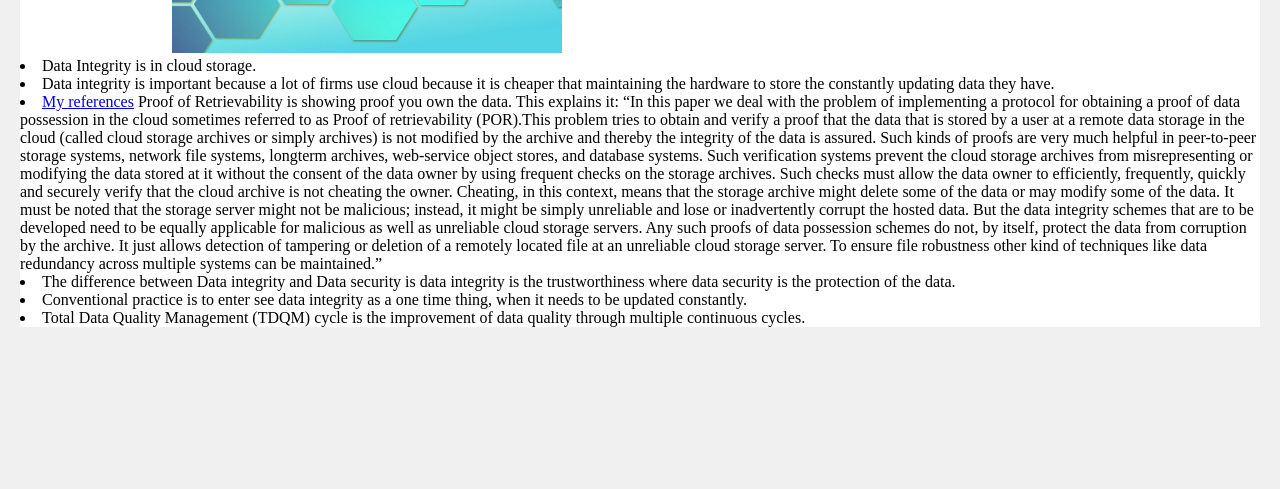
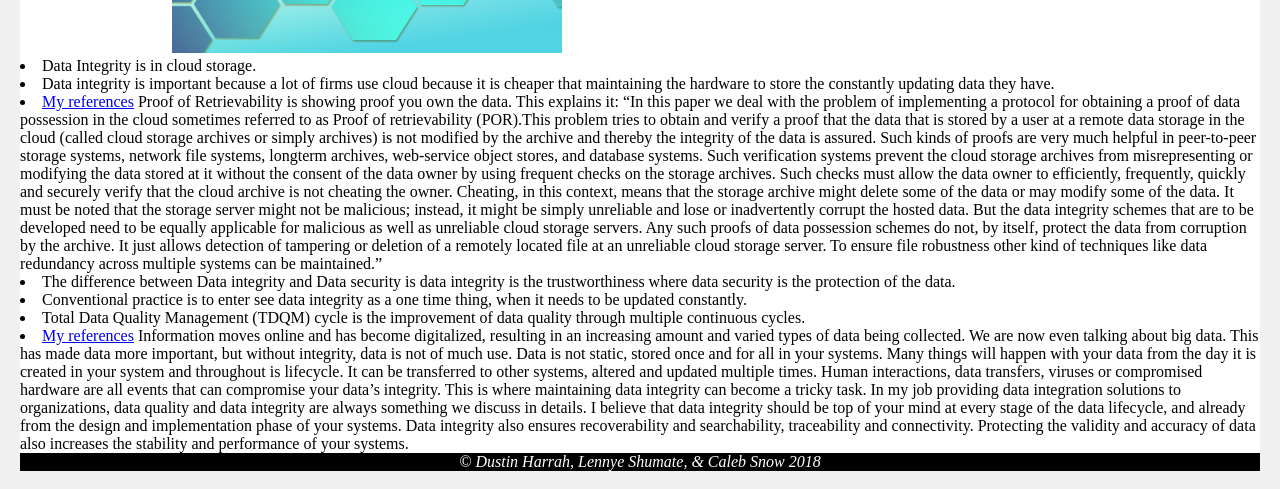
Before and after one commit to LShumate039/Data-Integrity-Assignment, a plain HTML site: page Facts.html in a window 1280 px wide. Shown: the part 311-800 px from the top of the page. Drawn offline with Linux system fonts and the light colour scheme.

Commit message:
more work add

```diff
--- a/Facts.html
+++ b/Facts.html
@@ -71,6 +71,26 @@
         cycles.
     </li>
 
+    <li>
+
+
+        <a href="https://www.rapidionline.com/blog/data-integrity-what-and-why">My references</a>
+        Information moves online and has become digitalized, resulting in an increasing amount and varied types of data
+        being collected. We are now even talking about big data. This has made data more important, but without
+        integrity, data is not of much use.
+        Data is not static, stored once and for all in your systems. Many things will happen with your data from the
+        day it is created in your system and throughout is lifecycle. It can be transferred to other systems, altered
+        and updated multiple times. Human interactions, data transfers, viruses or compromised hardware are all events
+        that can compromise your data’s integrity. This is where maintaining data integrity can become a tricky task.
+        In my job providing data integration solutions to organizations, data quality and data integrity are always
+        something we discuss in details. I believe that data integrity should be top of your mind at every stage of the
+        data lifecycle, and already from the design and implementation phase of your systems. Data integrity also
+        ensures recoverability and searchability, traceability and connectivity. Protecting the validity and accuracy
+        of data also increases the stability and performance of your systems.
+    </li>
+
+
+
 
 
 
@@ -83,3 +103,4 @@
 
 
 </body>
+<footer> <address>&copy; Dustin Harrah, Lennye Shumate, & Caleb Snow 2018</address></footer>
```
Also changed, not shown: resorces.html (+1 -1 lines).
